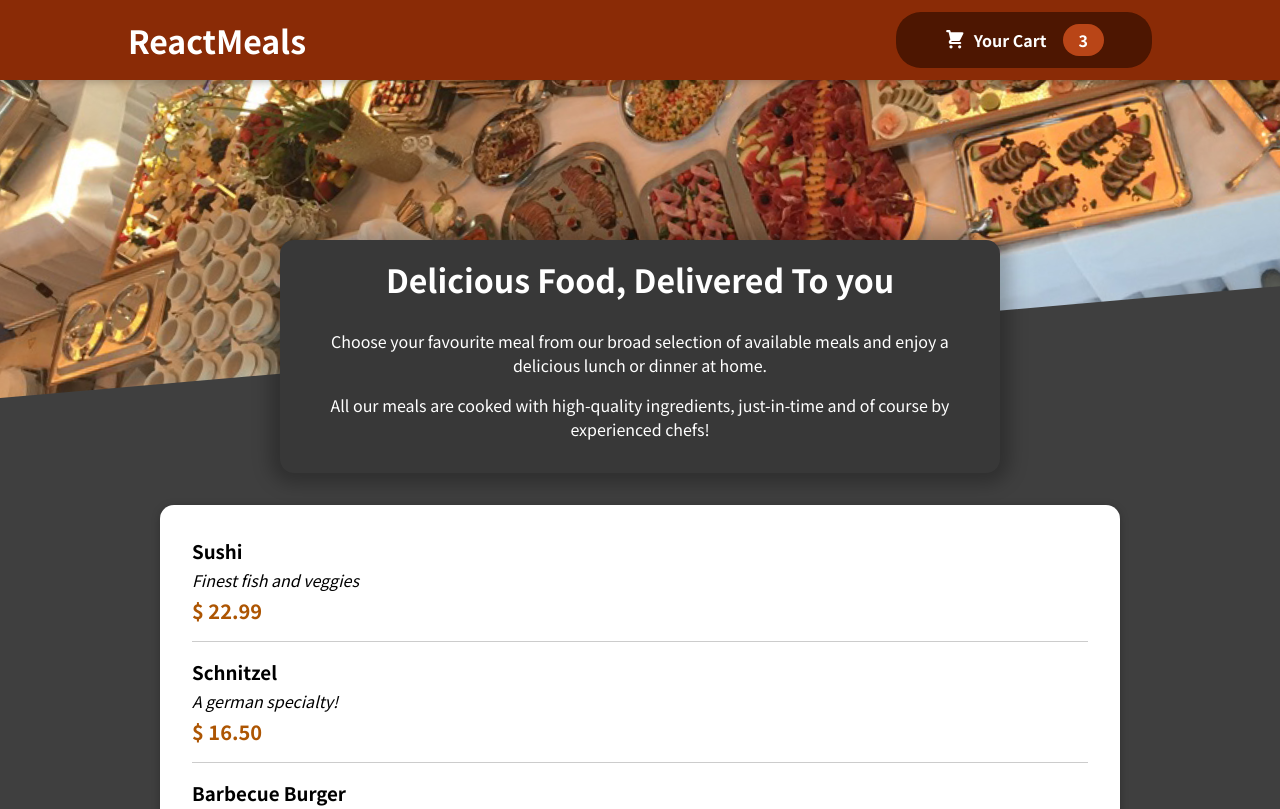
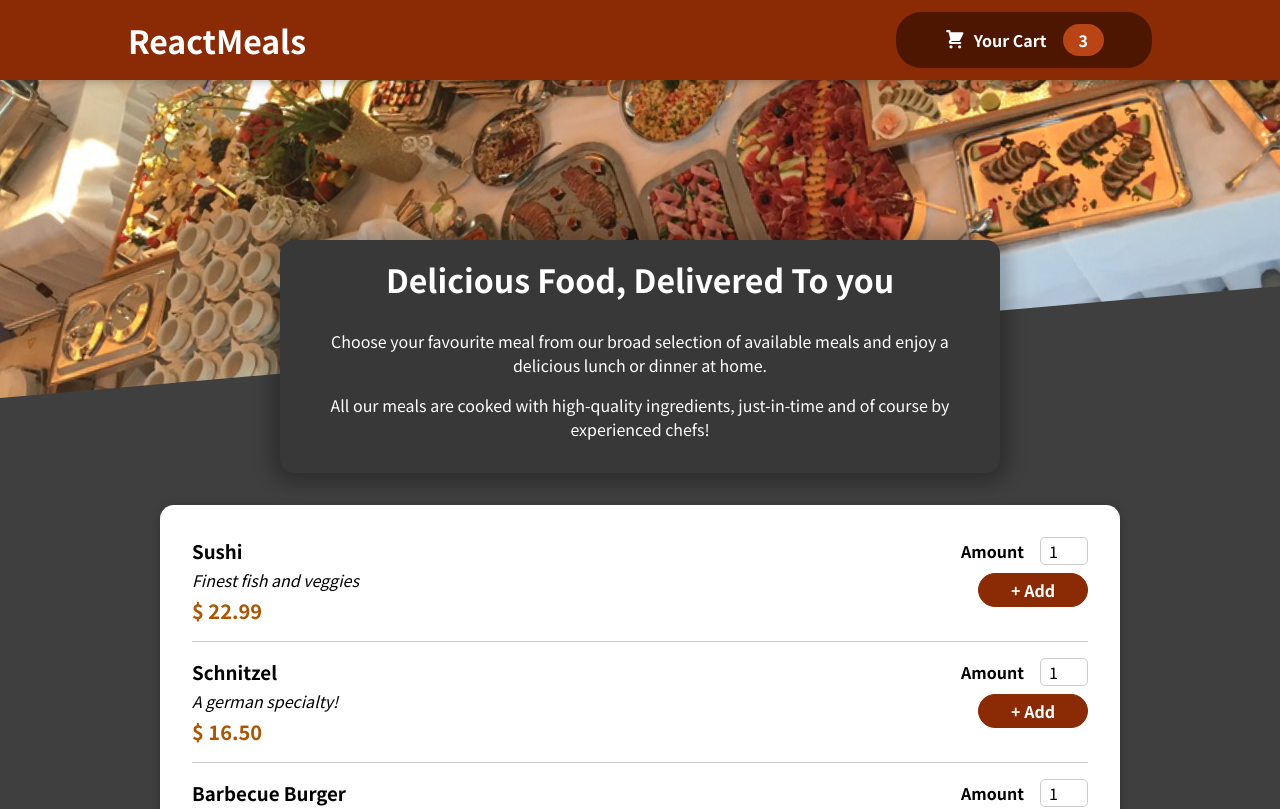
Before and after one commit to Swarnim55/FoodOrderApp, a React (Create React App) app: page / in a window 1280 px wide. Shown: the top 809 px of the page. Built offline with nearby package versions, Linux system fonts and the light colour scheme.

Commit message:
Added Form, Input Component to MealItems

```diff
--- a/src/components/Meals/AvailbleMeals.js
+++ b/src/components/Meals/AvailbleMeals.js
@@ -34,6 +34,7 @@
   const mealsList = DUMMY_MEALS.map((meal) => {
     return (
       <MealItem
+        id={meal.id}
         key={meal.id}
         name={meal.name}
         description={meal.description}
--- a/src/components/Meals/MealItem/MealItem.js
+++ b/src/components/Meals/MealItem/MealItem.js
@@ -1,5 +1,6 @@
 import React from 'react';
 import styles from './MealItem.module.css';
+import MealItemForm from './MealItemForm';
 
 const MealItem = (props) => {
   const price = `$ ${props.price.toFixed(2)}`;
@@ -10,7 +11,9 @@
         <div className={styles.description}>{props.description}</div>
         <div className={styles.price}>{price}</div>
       </div>
-      <div></div>
+      <div>
+        <MealItemForm id={props.id} />
+      </div>
     </li>
   );
 };
--- a/src/components/Meals/MealItem/MealItemForm.js
+++ b/src/components/Meals/MealItem/MealItemForm.js
@@ -0,0 +1,24 @@
+import React from 'react';
+import Input from '../../UI/Input';
+import styles from './MealItemForm.module.css';
+
+const MealItemForm = (props) => {
+  return (
+    <form className={styles.form}>
+      <Input
+        label="Amount"
+        input={{
+          id: 'amount_' + props.id,
+          type: 'number',
+          min: '1',
+          max: '5',
+          step: '1',
+          defaultValue: '1',
+        }}
+      />
+      <button>+ Add </button>
+    </form>
+  );
+};
+
+export default MealItemForm;
--- /dev/null
+++ b/src/components/Meals/MealItem/MealItemForm.module.css
@@ -0,0 +1,20 @@
+.form {
+  text-align: right;
+}
+
+.form button {
+  font: inherit;
+  cursor: pointer;
+  background-color: #8a2b06;
+  border: 1px solid #8a2b06;
+  color: white;
+  padding: 0.25rem 2rem;
+  border-radius: 20px;
+  font-weight: bold;
+}
+
+.form button:hover,
+.form button:active {
+  background-color: #641e03;
+  border-color: #641e03;
+}
--- /dev/null
+++ b/src/components/UI/Input.js
@@ -0,0 +1,12 @@
+import React from 'react';
+import styles from './Input.module.css';
+const Input = (props) => {
+  return (
+    <div className={styles.input}>
+      <label htmlFor={props.input.id}>{props.label}</label>
+      <input {...props.input} />
+    </div>
+  );
+};
+
+export default Input;
--- /dev/null
+++ b/src/components/UI/Input.module.css
@@ -0,0 +1,18 @@
+.input {
+  display: flex;
+  align-items: center;
+  margin-bottom: 0.5rem;
+}
+
+.input label {
+  font-weight: bold;
+  margin-right: 1rem;
+}
+
+.input input {
+  width: 3rem;
+  border-radius: 5px;
+  border: 1px solid #ccc;
+  font: inherit;
+  padding-left: 0.5rem;
+}
```
Also changed, not shown: 1 other file (tests, documents, lock files or other folders).
